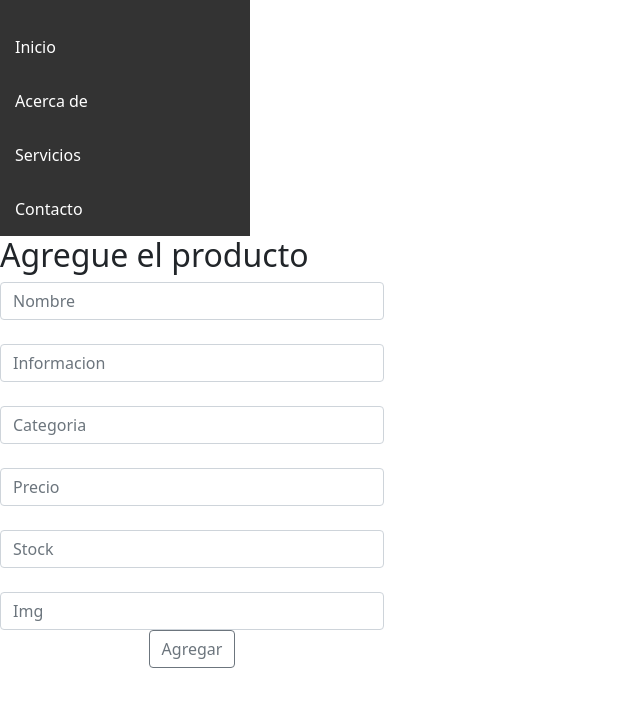
After one commit to thiagochino/thepcguys, a PHP site: the page made by editar publicaciones.html in a window 1280 px wide. The commit adds this page. Shown: the top 707 px of the page, without its empty margins (0-640 px from the left). Run offline with PHP 8.4, Linux system fonts and the light colour scheme.

Commit message:
agregue php y editar publicaciones

```diff
--- /dev/null
+++ b/css/publis.css
@@ -0,0 +1,50 @@
+body {
+    margin: 0;
+    padding: 0;
+
+
+  font-family: Arial, sans-serif;
+  }
+
+  .container {
+    display: flex;
+
+
+  height: 100vh; /* 100% de la altura de la ventana */
+  }
+
+  .sidebar {
+    width: 250px;
+
+
+  background-color: #333;
+    padding-top: 20px;
+  }
+
+  .menu {
+
+
+  list-style-type: none;
+    padding: 0;
+    margin: 0;
+  }
+
+  .menu li {
+    padding: 10px;
+  }
+
+  .menu li a {
+    color: white;
+    text-decoration: none;
+    display: block;
+
+
+  padding: 5px;
+    transition: background-color 0.3s;
+  }
+
+  .menu li a:hover {
+
+
+  background-color: #555;
+  }
--- /dev/null
+++ b/editar publicaciones.html
@@ -0,0 +1,59 @@
+<!DOCTYPE html>
+<html lang="en">
+<head>
+    <meta charset="UTF-8">
+    <meta name="viewport" content="width=device-width, initial-scale=1.0">
+    <link  rel="stylesheet" href="css/publis.css">
+    <link  rel="stylesheet" href="libs/bootstrap/css/bootstrap.min.css">
+   <!--  <link href="https://cdn.jsdelivr.net/npm/bootstrap@5.3.0-alpha3/dist/css/bootstrap.min.css" rel="stylesheet" integrity="sha384-KK94CHFLLe+nY2dmCWGMq91rCGa5gtU4mk92HdvYe+M/SXH301p5ILy+dN9+nJOZ" crossorigin="anonymous"> -->
+    <title>Document</title>
+
+</head>
+<body>
+
+<div class="sidebar">
+    <ul class="menu">
+        <li><a href="#">Inicio</a></li>
+        <li><a href="#">Acerca de</a></li>
+        <li><a href="#">Servicios</a></li>
+        <li><a href="#">Contacto</a></li>
+    </ul>
+</div>
+
+<div class="divformulario">
+    <form class="formulario">
+      <h2>Agregue el producto</h2>
+
+      <div class="contenedor" style="text-align: center; max-width: 30%; ">
+        <form >
+            <div class="form-row" style="text-align: center ;">
+              <div class="col">
+                <input type="text" class="form-control" placeholder="Nombre" id="id_nombre">
+                <br>
+              <div class="col">
+                <input type="text" class="form-control" placeholder="Informacion" id="id_informacion">
+                <br>
+              <div class="col">
+                <input type="text" class="form-control" placeholder="Categoria" id="id_categoria">
+                <br>
+                <div class="col">
+                  <input type="text" class="form-control" placeholder="Precio" id="id_precio">
+                  <br>
+              <div class="col">
+                <input type="text" class="form-control" placeholder="Stock" id="id_stock">
+              </div>
+              <br>
+              <div class="col">
+                <input type="text" class="form-control" placeholder="Img" id="id_img">
+              </div>
+            </div>
+          </form>
+          <button id="btn_cargar" class="btn btn-outline-secondary" type="button" >Agregar</button>
+        </div>
+
+    </form>
+
+    </div>
+
+</body>
+</html>
```
Also changed, not shown: The_Pc_Guys.html (+13 -11 lines), css/main.css (+11 -0 lines), javas.js (added, +27 -0 lines), php/Mod_cargar.php (added, +16 -0 lines), img/MLS Miami128x.png (added).
